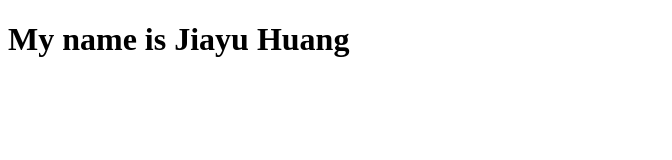
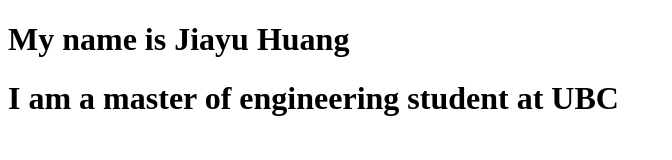
Before and after one commit to harth99/my-portfolio-website, a plain HTML site: page index.html in a window 1280 px wide. Shown: the whole page, without its empty margins (0-672 px from the left). Drawn offline with Linux system fonts and the light colour scheme.

Commit message:
added education

```diff
--- a/index.html
+++ b/index.html
@@ -8,5 +8,6 @@
 </head>
 <body>
     <h1>My name is Jiayu Huang</h1>
+    <h1>I am a master of engineering student at UBC</h1>
 </body>
 </html>
```
